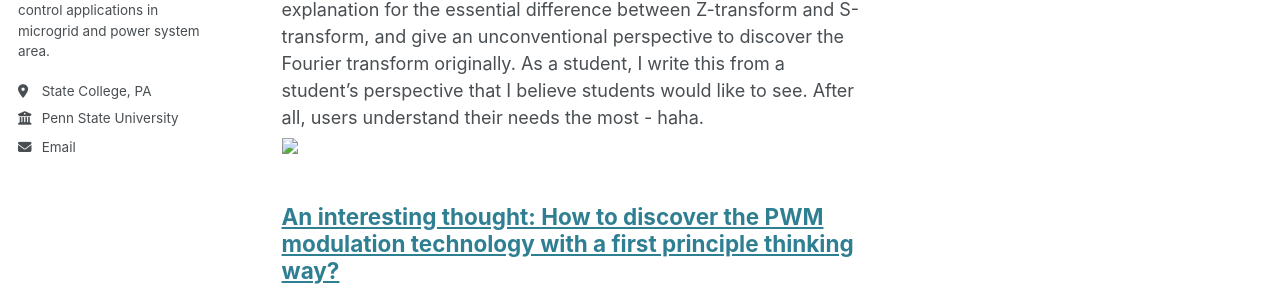
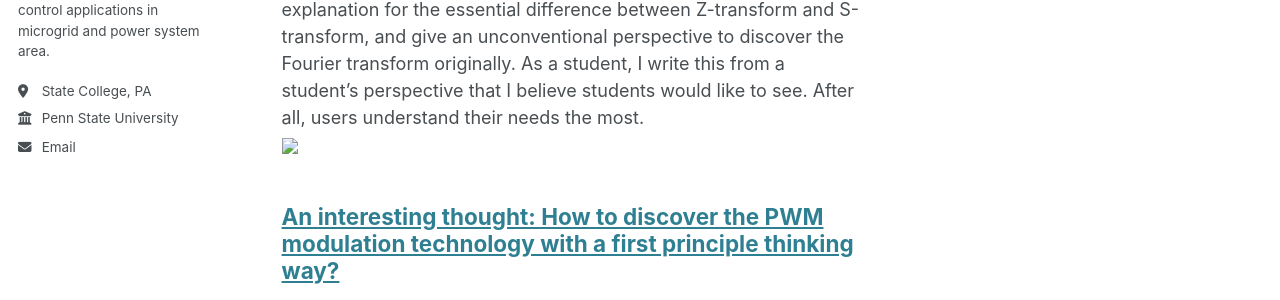
Before and after one commit to HanyangHe/HanyangHe.github.io, a Jekyll site: the page built from _pages/collection-archive.html, in a window 1280 px wide and 900 px high. Shown: the part 383-683 px from the top of the window. Built offline with Jekyll 4.4.1, drawn with Linux system fonts in a browser that asks for light colours; some of the changed text lies outside the part shown.

Commit message:
Update portfolio-1.md

```diff
--- a/_portfolio/portfolio-1.md
+++ b/_portfolio/portfolio-1.md
@@ -1,6 +1,6 @@
 ---
 title: "An interesting thought: Discovering Fourier Transform with First Principles Thinking"
-excerpt: "This is an interesting thought I had after listening to the signal and system class at UWM. I write a small textbook to give a possible explanation for the essential difference between Z-transform and S-transform, and give an unconventional perspective to discover the Fourier transform originally. As a student, I write this from a student's perspective that I believe students would like to see. After all, users understand their needs the most - haha.<br/><img src='/assets/images/FourierTransIndex.PNG'>
+excerpt: "This is an interesting thought I had after listening to the signal and system class at UWM. I write a small textbook to give a possible explanation for the essential difference between Z-transform and S-transform, and give an unconventional perspective to discover the Fourier transform originally. As a student, I write this from a student's perspective that I believe students would like to see. After all, users understand their needs the most.<br/><img src='/master/images/FourierTransIndex.PNG'>
 
 "
 collection: portfolio
```
